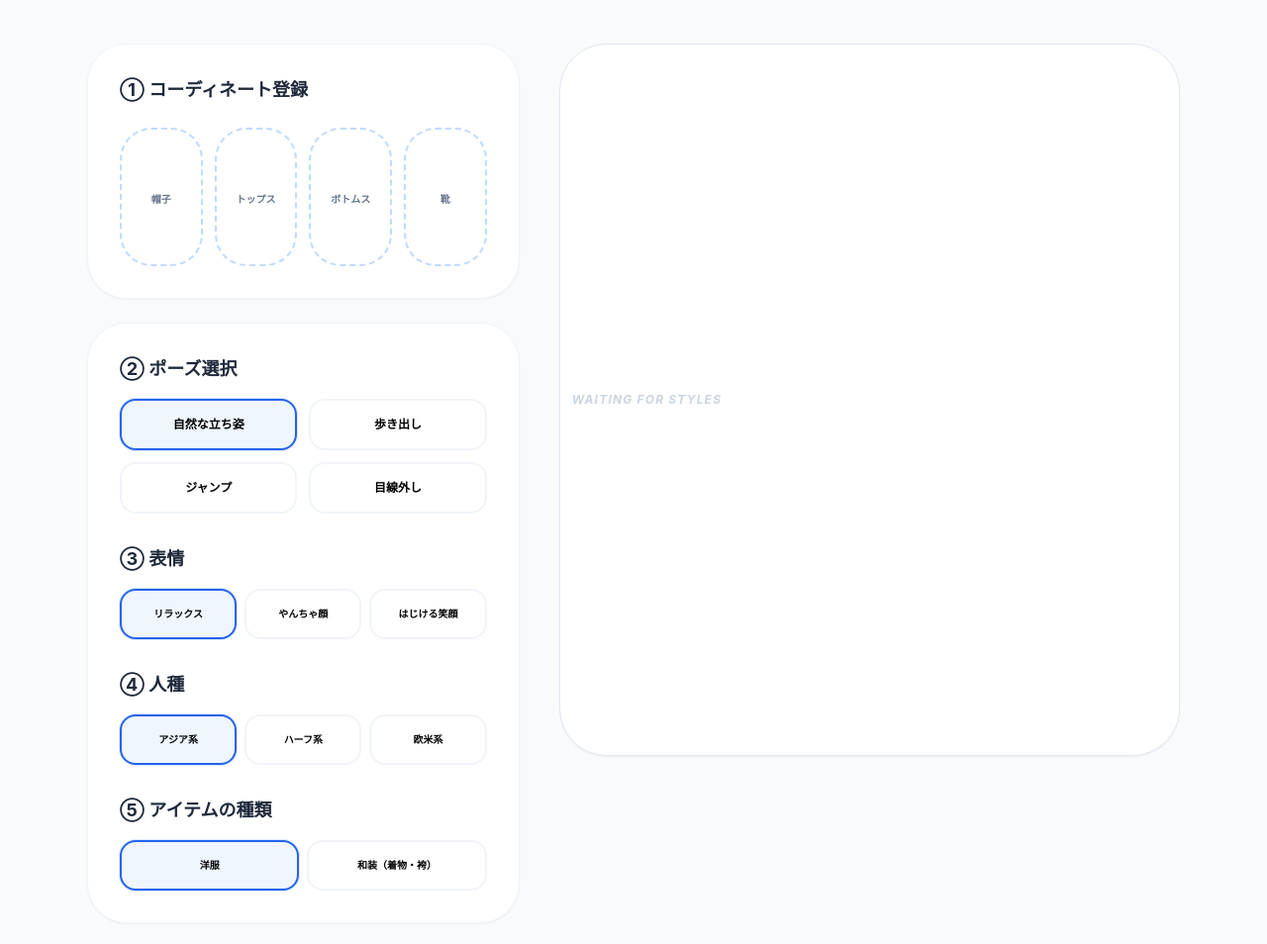
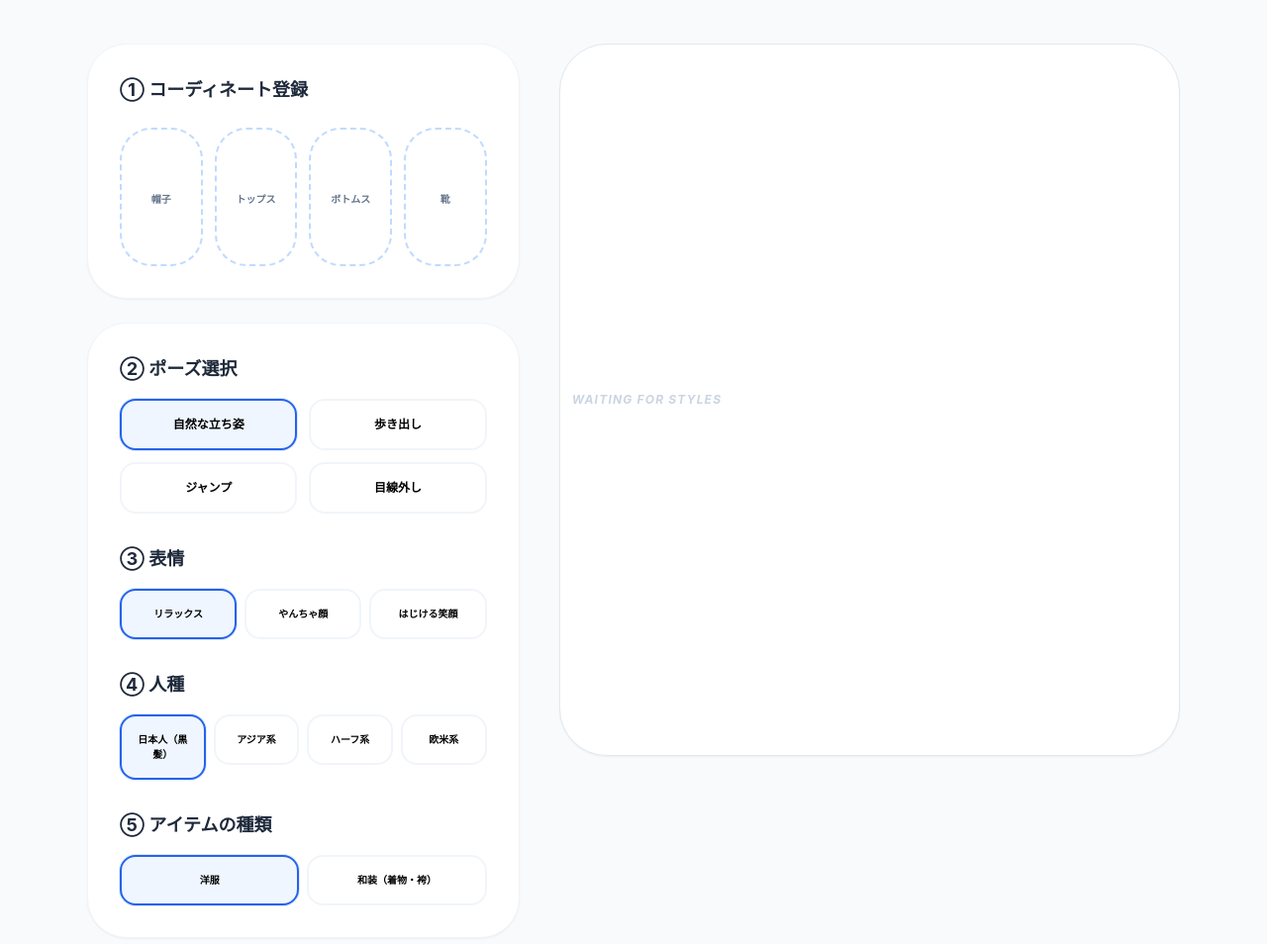
Before and after one commit to red24649/tryon_boy, a website: page public/index.html in a window 1280 px wide. Shown: the part 112-1066 px from the top of the page at 99% size. Drawn offline with nearby package versions, Linux system fonts and the light colour scheme.

Commit message:
Change race selection layout to four columns

```diff
--- a/public/index.html
+++ b/public/index.html
@@ -87,8 +87,9 @@
             <h2 class="text-lg font-bold text-slate-800 mb-4">
               ④ 人種
             </h2>
-            <div class="grid grid-cols-3 gap-2">
-              <label><input type="radio" name="race" value="Japanese" class="hidden" checked><div class="select-card text-center py-2 text-[10px] font-bold">アジア系</div></label>
+            <div class="grid grid-cols-4 gap-2">
+              <label><input type="radio" name="race" value="Japanese-black-hair" class="hidden" checked><div class="select-card text-center py-2 text-[10px] font-bold">日本人（黒髪）</div></label>
+              <label><input type="radio" name="race" value="Japanese" class="hidden"><div class="select-card text-center py-2 text-[10px] font-bold">アジア系</div></label>
               <label><input type="radio" name="race" value="half-Caucasian, half-Japanese" class="hidden"><div class="select-card text-center py-2 text-[10px] font-bold">ハーフ系</div></label>
               <label><input type="radio" name="race" value="Caucasian" class="hidden"><div class="select-card text-center py-2 text-[10px] font-bold">欧米系</div></label>
             </div>
```
